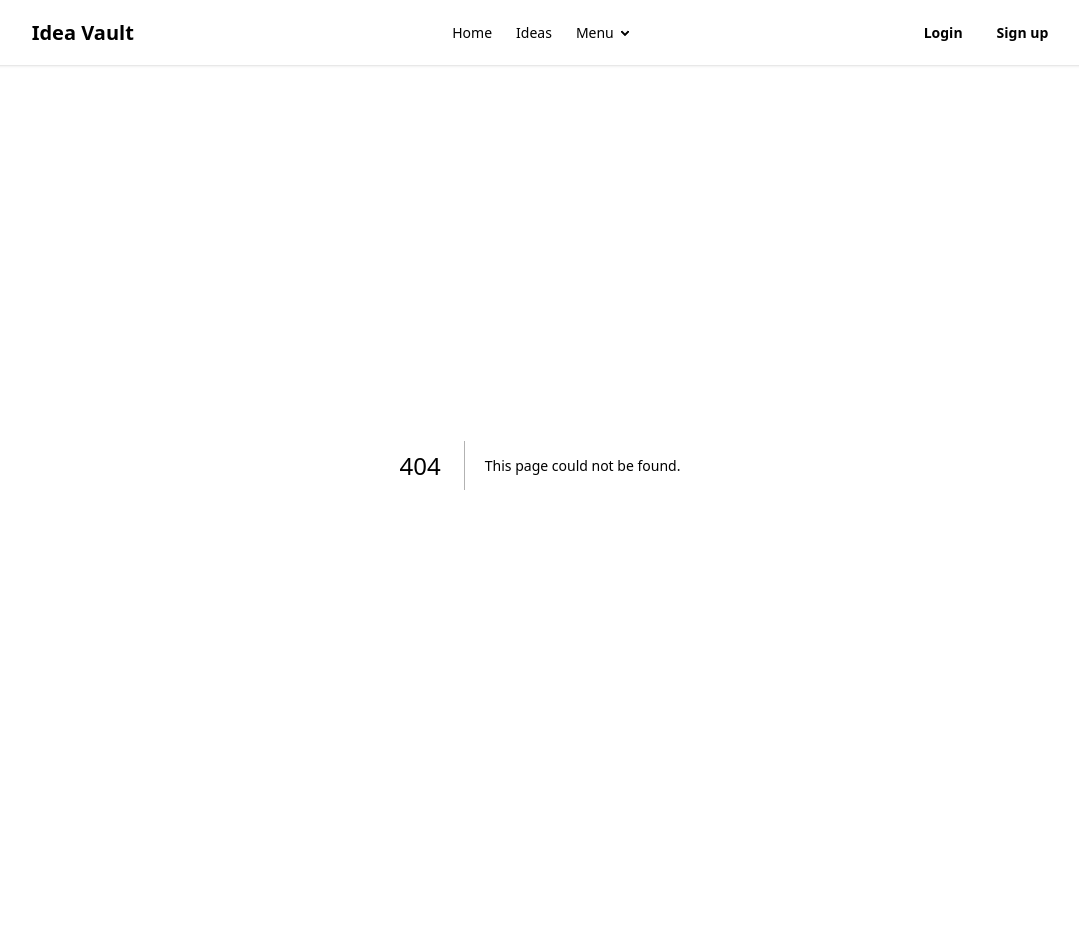
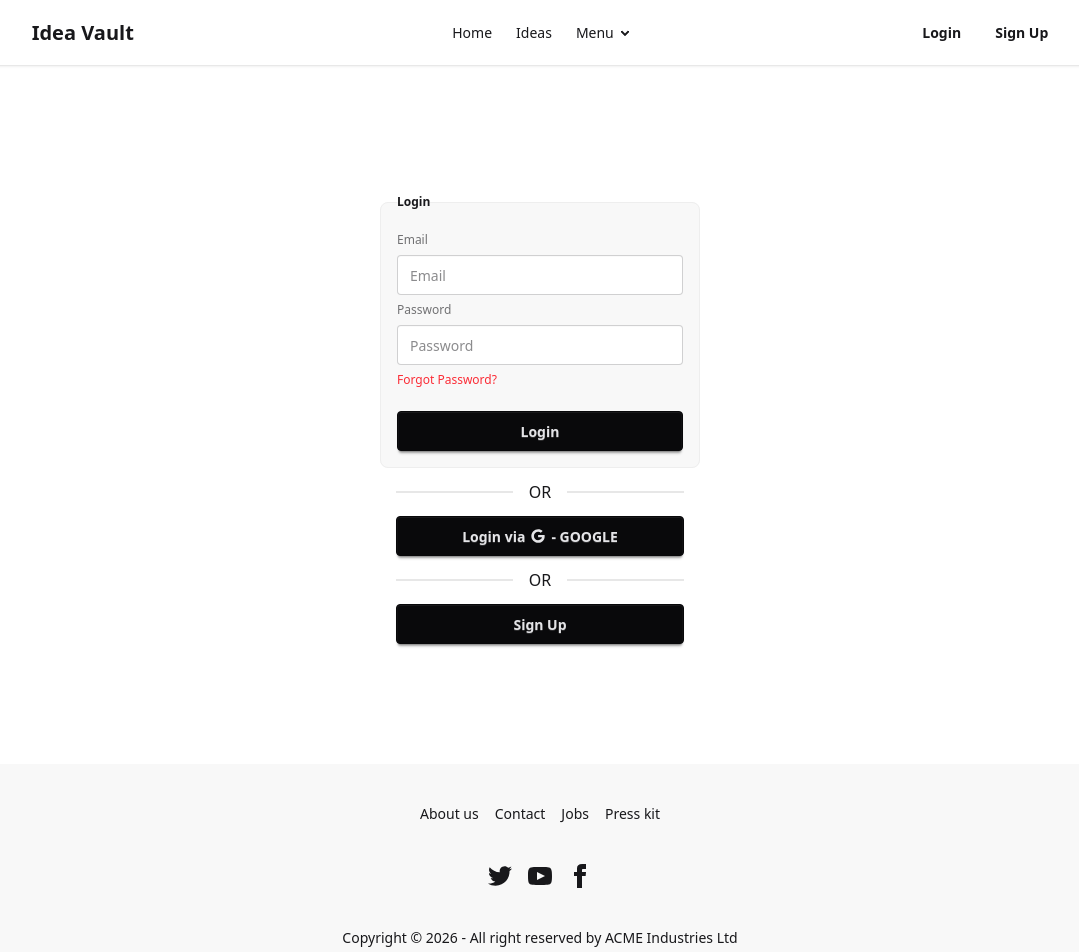
Before and after one commit to nahid-mia/Assignment-9, a Next.js app: page /login in a window 1280 px wide. Before the commit this address had no page. Shown: the top 952 px of the page, without its empty margins (100-1179 px from the left). Before the commit the page ends 865 px from the top, so only its background shows below. Built offline with nearby package versions, Linux system fonts and the light colour scheme.

Commit message:
Login and Sign Up page added and data collected

```diff
--- a/package.json
+++ b/package.json
@@ -11,7 +11,9 @@
   "dependencies": {
     "next": "16.2.6",
     "react": "19.2.4",
-    "react-dom": "19.2.4"
+    "react-dom": "19.2.4",
+    "react-hook-form": "^7.76.1",
+    "react-icons": "^5.6.0"
   },
   "devDependencies": {
     "@tailwindcss/postcss": "^4",
--- a/src/app/layout.js
+++ b/src/app/layout.js
@@ -1,6 +1,7 @@
 import { Geist, Geist_Mono } from "next/font/google";
 import "./globals.css";
 import Navbar from "@/components/Navbar";
+import Footer from "@/components/Footer";
 
 const geistSans = Geist({
   variable: "--font-geist-sans",
@@ -29,6 +30,7 @@ export default function RootLayout({ children }) {
         <main>
           {children}
         </main>
+        <Footer></Footer>
       </body>
     </html>
   );
--- /dev/null
+++ b/src/app/login/page.jsx
@@ -0,0 +1,41 @@
+'use client'
+import Link from 'next/link';
+import React from 'react';
+import { useForm } from 'react-hook-form';
+import { FaGoogle } from 'react-icons/fa';
+
+const LoginPage = () => {
+
+    const { register, handleSubmit, watch, formState: { errors } } = useForm();
+
+    const onSubmit = async (data) => {
+        console.log(data);
+    }
+
+    return (
+        <div className='flex flex-col justify-center items-center  my-30'>
+            <fieldset className="fieldset bg-base-200 border-base-300 rounded-box w-xs border p-4">
+                <legend className="fieldset-legend">Login</legend>
+
+                <label className="label">Email</label>
+                <input type="email" {...register("email", { required: true })} className="input" placeholder="Email" />
+
+                <label className="label">Password</label>
+                <input type="password" {...register("password", { required: true })} className="input" placeholder="Password" />
+                <a className='text-red-500 hover:cursor-pointer'>Forgot Password?</a>
+
+                <button className="btn btn-neutral mt-4" onClick={handleSubmit(onSubmit)}>Login</button>
+            </fieldset>
+            <div className="flex flex-col w-xs px-4">
+                <div className="divider">OR</div>
+                <button className="btn btn-neutral">Login via <FaGoogle />- GOOGLE</button>
+            </div>
+            <div className="flex flex-col w-xs px-4">
+                <div className="divider">OR</div>
+                <Link href={'/signUp'}><button className="btn btn-neutral w-full">Sign Up</button></Link>
+            </div>
+        </div>
+    );
+};
+
+export default LoginPage;
--- /dev/null
+++ b/src/app/signUp/page.jsx
@@ -0,0 +1,35 @@
+'use client'
+import React from 'react';
+import { useForm } from 'react-hook-form';
+
+const SignUpPage = () => {
+
+    const { register, handleSubmit, watch, formState: { errors } } = useForm();
+    const onSubmit = async (data) => {
+        console.log(data);
+    }
+
+    return (
+        <div className='flex flex-col justify-center items-center  my-30'>
+            <fieldset className="fieldset bg-base-200 border-base-300 rounded-box w-xs border p-4">
+                <legend className="fieldset-legend">Register</legend>
+
+                <label className="label">Name</label>
+                <input type="text" {...register("name")} className="input" placeholder="Your Name" />
+
+                <label className="label">Email</label>
+                <input type="email" {...register("email", { required: true })} className="input" placeholder="Email" />
+
+                <label className="label">Image URL</label>
+                <input type="url" {...register("image")} className="input" placeholder="image url" />
+
+                <label className="label">Password</label>
+                <input type="password" {...register("password", { required: true })} className="input" placeholder="Password" />
+
+                <button className="btn btn-neutral mt-4" onClick={handleSubmit(onSubmit)}>Register</button>
+            </fieldset>
+        </div>
+    );
+};
+
+export default SignUpPage;
--- /dev/null
+++ b/src/components/Footer.jsx
@@ -0,0 +1,58 @@
+import React from 'react';
+
+const Footer = () => {
+    return (
+        <div>
+            <footer className="footer footer-horizontal footer-center bg-base-200 text-base-content rounded p-10">
+                <nav className="grid grid-flow-col gap-4">
+                    <a className="link link-hover">About us</a>
+                    <a className="link link-hover">Contact</a>
+                    <a className="link link-hover">Jobs</a>
+                    <a className="link link-hover">Press kit</a>
+                </nav>
+                <nav>
+                    <div className="grid grid-flow-col gap-4">
+                        <a>
+                            <svg
+                                xmlns="http://www.w3.org/2000/svg"
+                                width="24"
+                                height="24"
+                                viewBox="0 0 24 24"
+                                className="fill-current">
+                                <path
+                                    d="M24 4.557c-.883.392-1.832.656-2.828.775 1.017-.609 1.798-1.574 2.165-2.724-.951.564-2.005.974-3.127 1.195-.897-.957-2.178-1.555-3.594-1.555-3.179 0-5.515 2.966-4.797 6.045-4.091-.205-7.719-2.165-10.148-5.144-1.29 2.213-.669 5.108 1.523 6.574-.806-.026-1.566-.247-2.229-.616-.054 2.281 1.581 4.415 3.949 4.89-.693.188-1.452.232-2.224.084.626 1.956 2.444 3.379 4.6 3.419-2.07 1.623-4.678 2.348-7.29 2.04 2.179 1.397 4.768 2.212 7.548 2.212 9.142 0 14.307-7.721 13.995-14.646.962-.695 1.797-1.562 2.457-2.549z"></path>
+                            </svg>
+                        </a>
+                        <a>
+                            <svg
+                                xmlns="http://www.w3.org/2000/svg"
+                                width="24"
+                                height="24"
+                                viewBox="0 0 24 24"
+                                className="fill-current">
+                                <path
+                                    d="M19.615 3.184c-3.604-.246-11.631-.245-15.23 0-3.897.266-4.356 2.62-4.385 8.816.029 6.185.484 8.549 4.385 8.816 3.6.245 11.626.246 15.23 0 3.897-.266 4.356-2.62 4.385-8.816-.029-6.185-.484-8.549-4.385-8.816zm-10.615 12.816v-8l8 3.993-8 4.007z"></path>
+                            </svg>
+                        </a>
+                        <a>
+                            <svg
+                                xmlns="http://www.w3.org/2000/svg"
+                                width="24"
+                                height="24"
+                                viewBox="0 0 24 24"
+                                className="fill-current">
+                                <path
+                                    d="M9 8h-3v4h3v12h5v-12h3.642l.358-4h-4v-1.667c0-.955.192-1.333 1.115-1.333h2.885v-5h-3.808c-3.596 0-5.192 1.583-5.192 4.615v3.385z"></path>
+                            </svg>
+                        </a>
+                    </div>
+                </nav>
+                <aside>
+                    <p>Copyright © {new Date().getFullYear()} - All right reserved by ACME Industries Ltd</p>
+                </aside>
+            </footer>
+        </div>
+    );
+};
+
+export default Footer;
--- a/src/components/Navbar.jsx
+++ b/src/components/Navbar.jsx
@@ -1,3 +1,4 @@
+import Link from 'next/link';
 import React from 'react';
 
 const Navbar = () => {
@@ -12,34 +13,34 @@ const Navbar = () => {
                         <ul
                             tabIndex="-1"
                             className="menu menu-sm dropdown-content bg-base-100 rounded-box z-1 mt-3 w-52 p-2 shadow">
-                            <li><a>Home</a></li>
-                            <li><a>Ideas</a></li>
-                            <li><a>Add Idea</a></li>
-                            <li><a>My Ideas</a></li>
-                            <li><a>My Interactions</a></li>
+                            <li><Link href={'/'}>Home</Link></li>
+                            <li><Link href={'/ideas'}>Ideas</Link></li>
+                            <li><Link href={'/add-idea'}>Add Idea</Link></li>
+                            <li><Link href={'/my-ideas'}>My Ideas</Link></li>
+                            <li><Link href={'/my-interactions'}>My Interactions</Link></li>
                         </ul>
                     </div>
                     <a className="btn btn-ghost text-xl">Idea Vault</a>
                 </div>
                 <div className="navbar-center hidden lg:flex">
                     <ul className="menu menu-horizontal px-1">
-                        <li><a>Home</a></li>
-                        <li><a>Ideas</a></li>
+                        <li><Link href={'/'}>Home</Link></li>
+                        <li><Link href={'/ideas'}>Ideas</Link></li>
                         <li>
                             <details>
                                 <summary>Menu</summary>
                                 <ul className="p-2 bg-base-100 w-40 z-1">
-                                    <li><a>Add Idea</a></li>
-                                    <li><a>My Ideas</a></li>
-                                    <li><a>My Interactions</a></li>
+                                    <li><Link href={'/add-idea'}>Add Idea</Link></li>
+                                    <li><Link href={'/my-ideas'}>My Ideas</Link></li>
+                                    <li><Link href={'/my-interactions'}>My Interactions</Link></li>
                                 </ul>
                             </details>
                         </li>
                     </ul>
                 </div>
                 <div className="navbar-end">
-                    <a className='btn btn-ghost'>Login</a>
-                    <a className="btn btn-ghost">Sign up</a>
+                    <Link href={'/login'}><button className='btn btn-ghost'>Login</button></Link>
+                    <Link href={'/signUp'}><button className='btn btn-ghost'>Sign Up</button></Link>
                 </div>
             </div>
         </div>
```
Also changed, not shown: 1 other file (tests, documents, lock files or other folders).
